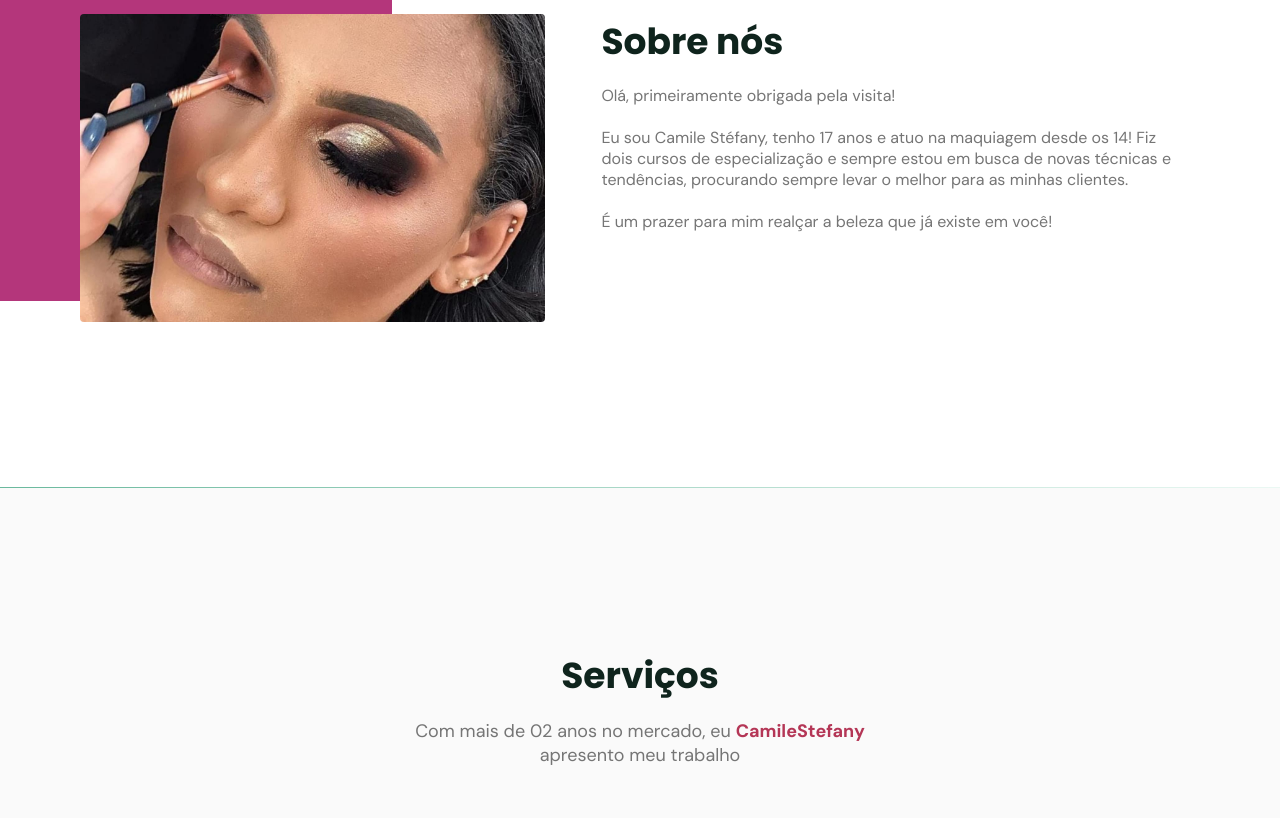
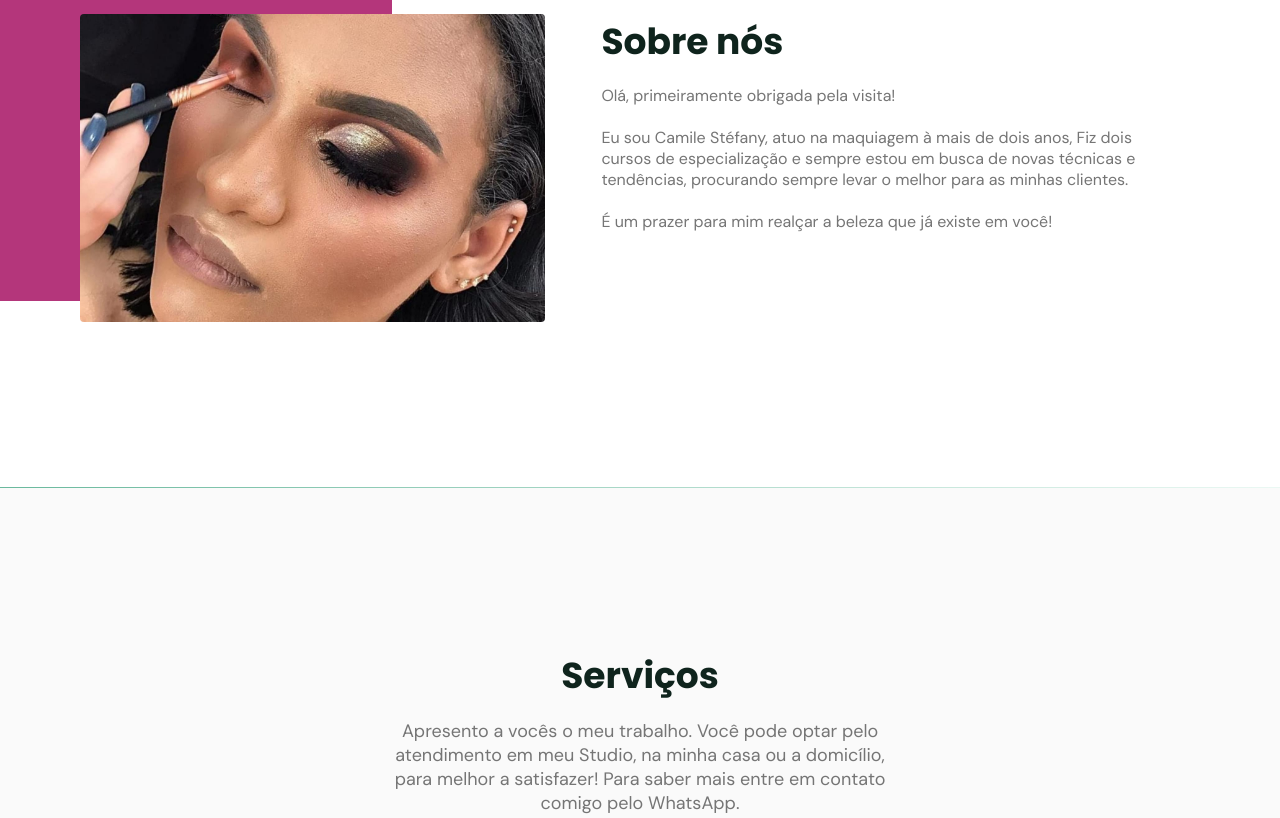
Before and after one commit to Marcelloj/CamilleMakeup, a plain HTML site: page index.html in a window 1280 px wide. Shown: the part 1200-2018 px from the top of the page. Drawn offline with nearby package versions, Linux system fonts and the light colour scheme; files whose address does not match are found by name.

Commit message:
Update index.html

```diff
--- a/index.html
+++ b/index.html
@@ -78,8 +78,7 @@
             <p>Olá, primeiramente obrigada pela visita!</p>
             <br />
             <p>
-              Eu sou Camile Stéfany, tenho 17 anos e atuo na maquiagem desde os
-              14! Fiz dois cursos de especialização e sempre estou em busca de
+              Eu sou Camile Stéfany, atuo na maquiagem à mais de dois anos, Fiz dois cursos de especialização e sempre estou em busca de
               novas técnicas e tendências, procurando sempre levar o melhor para
               as minhas clientes.
             </p>
@@ -97,8 +96,9 @@
           <header>
             <h2 class="title">Serviços</h2>
             <p class="subtitle">
-              Com mais de 02 anos no mercado, eu
-              <strong>CamileStefany</strong> apresento meu trabalho
+              Apresento a vocês o meu trabalho.
+              Você pode optar pelo atendimento em meu Studio, na minha casa ou a domicílio,
+              para melhor a satisfazer! Para saber mais entre em contato comigo pelo WhatsApp.
             </p>
           </header>
           <div class="cards grid">
```
